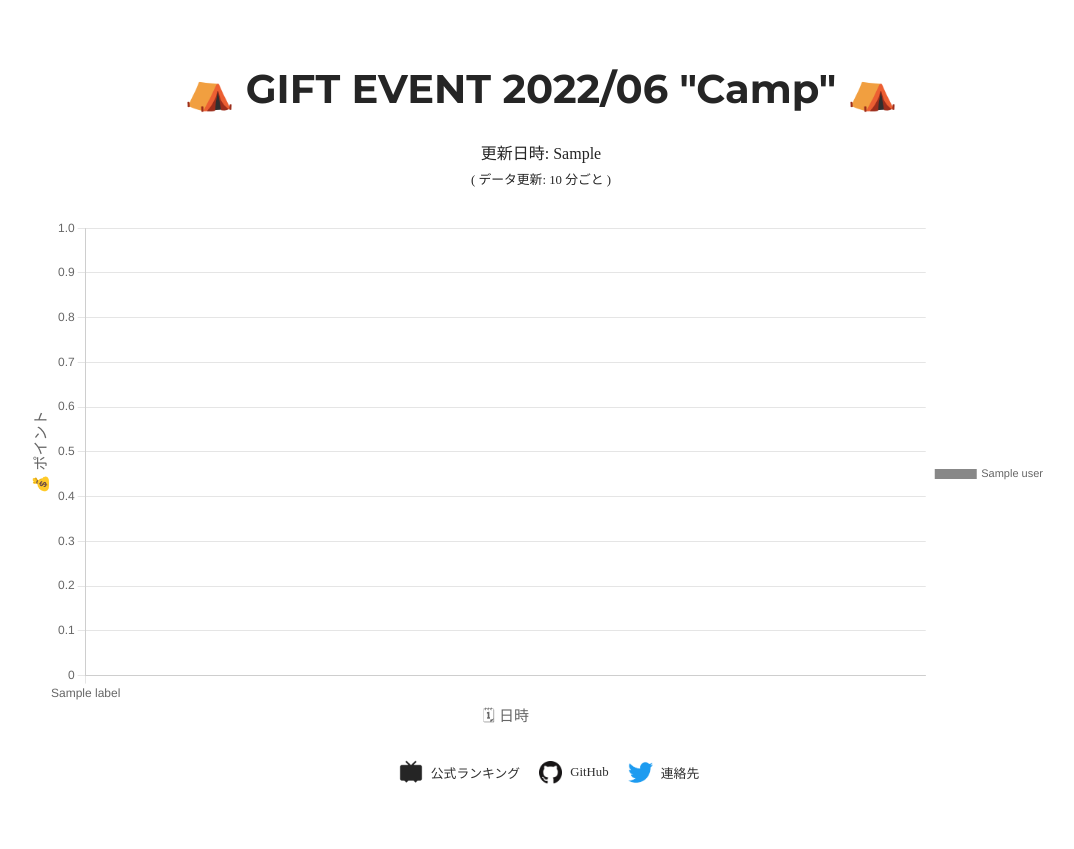
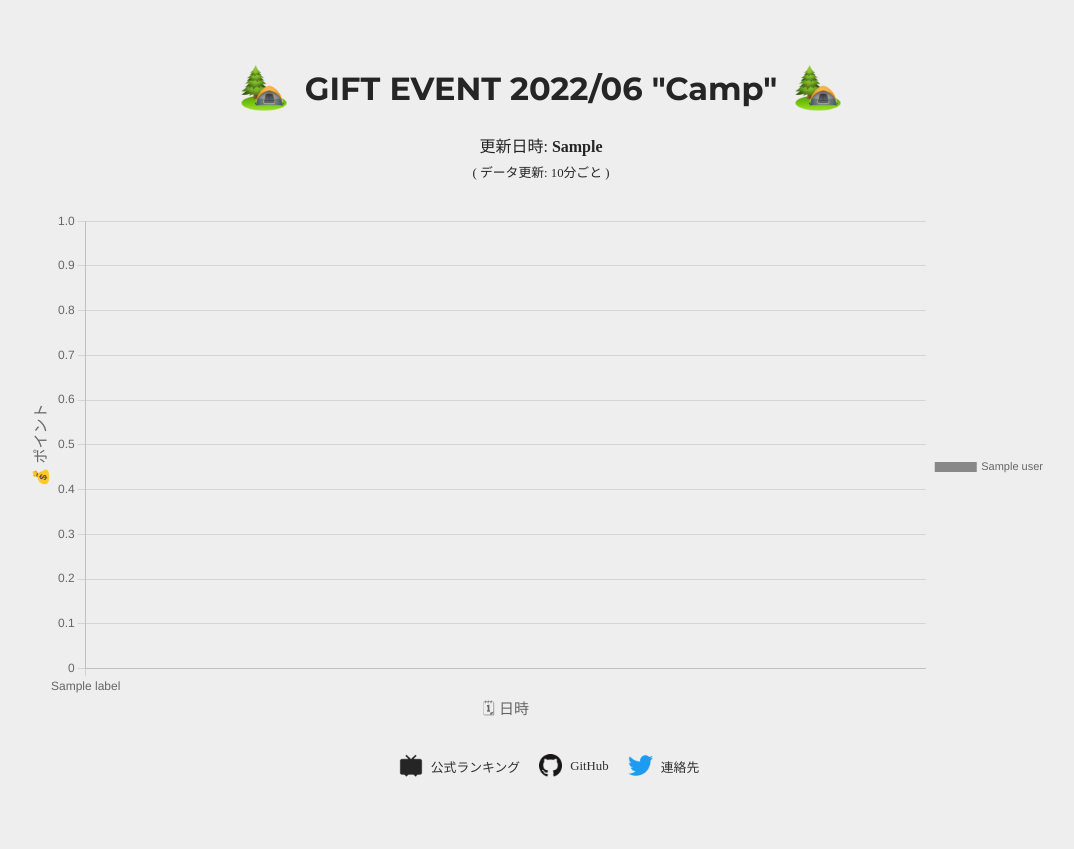
Before and after one commit to honishi/nico-gift-event-graph, a Flask app: template web/templates/index.html in a window 1280 px wide. Shown: the whole page, without its empty margins (99-1173 px from the left). After the commit the page ends 777 px from the top, so only its background shows below. Run offline with Flask 2, Linux system fonts and the light colour scheme; the template is opened without the code that fills it: most values are stand-ins (such as "Sample title", 1, 10 or a date in 2020); some libraries are stand-ins or nearby versions.

Commit message:
update title

```diff
--- a/web/static/styles/index.css
+++ b/web/static/styles/index.css
@@ -1,17 +1,34 @@
 body {
     margin: 5% 10%;
     color: #252525;
+    background: #eeeeee;
 }
 
-h1 {
+.title_section {
+    text-align: center;
+}
+
+.title_section h1 {
+    font-size: 2.0em;
     font-family: Montserrat, sans-serif;
-    text-align: center;
-    font-size: 2.5em;
+}
+
+.title_section h1 img {
+    vertical-align: middle;
+}
+
+.title_section h1 span {
+    vertical-align: middle;
+    margin: 0 8px;
 }
 
 .data_as_of_section {
     text-align: center;
     margin-bottom: 5px;
+}
+
+.data_as_of_section .date {
+    font-weight: 600;
 }
 
 .top_description_section {
@@ -23,8 +40,6 @@ h1 {
 a {
     text-decoration: none;
     color: #303030;
-    /*font-size: 12px;*/
-    /*font-weight: 800;*/
     position: relative;
     -webkit-transition: color ease .2s;
     transition: color ease .2s;
@@ -34,7 +49,6 @@ a {
     margin-top: 30px;
     text-align: center;
     font-size: 0.8em;
-    /*background: aqua;*/
 }
 
 .footer_section img {
--- a/web/templates/index.html
+++ b/web/templates/index.html
@@ -21,12 +21,18 @@
 <noscript><iframe src="https://www.googletagmanager.com/ns.html?id={{ data.gtm_container_id }}"
 height="0" width="0" style="display:none;visibility:hidden"></iframe></noscript>
 <!-- End Google Tag Manager (noscript) @formatter:on -->
-<h1>⛺ GIFT EVENT 2022/06 "Camp" ⛺️</h1>
+<div class="title_section">
+    <h1>
+        <img src="./static/images/camp.png" width="48">
+        <span>GIFT EVENT 2022/06 "Camp"</span>
+        <img src="./static/images/camp.png" width="48">
+    </h1>
+</div>
 <div class="data_as_of_section">
-    更新日時: {{ data.data_as_of }}
+    更新日時: <span class="date">{{ data.data_as_of }}</span>
 </div>
 <div class="top_description_section">
-    ( データ更新: 10 分ごと )
+    ( データ更新: 10分ごと )
 </div>
 <canvas id="main-chart"></canvas>
 <script>
```
Also changed, not shown: image/camp.webp (added), web/static/images/camp.png (added).
